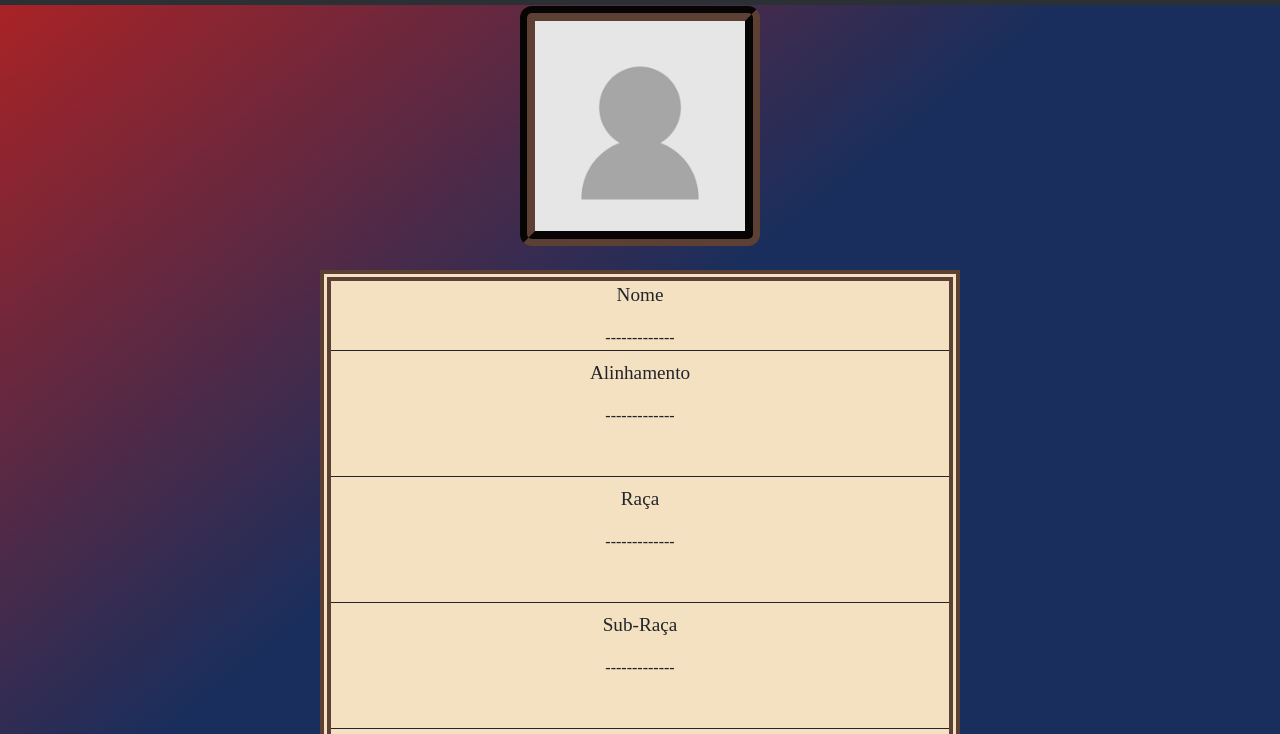
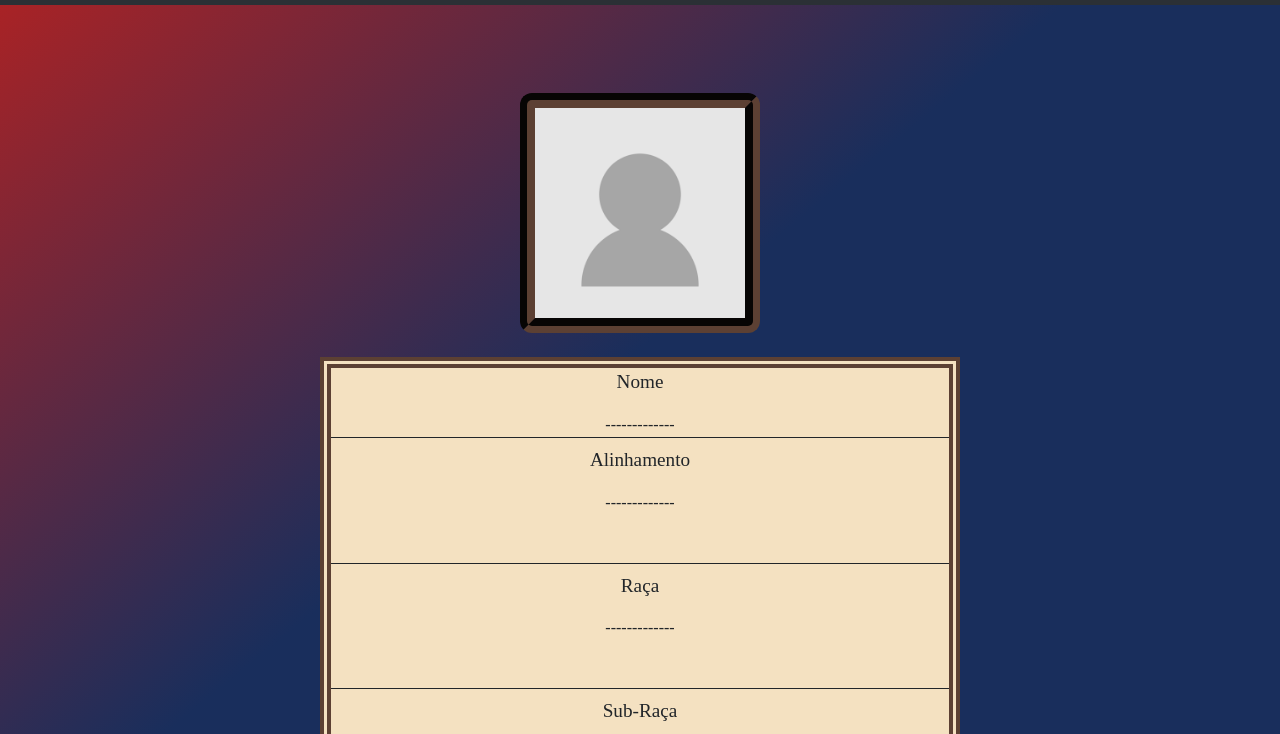
Before and after one commit to RRaYaSS/RpgDosCrias, a plain HTML site: page views/withDesc.html in a window 1280 px wide. Shown: the part 51-785 px from the top of the page. Drawn offline with nearby package versions, Linux system fonts and the light colour scheme.

Commit message:
ajuste de css

```diff
--- a/css/personagens.css
+++ b/css/personagens.css
@@ -1,3 +1,8 @@
+body
+{
+    overflow-y: auto;
+    overflow-x: hidden;
+}
 .containerPersonagen{
     background-color: #f4e1c1;
     width: 30rem;
@@ -31,3 +36,7 @@
     border: 15px groove #5c4033;
     border-radius: 12px;
 }
+.containerPerson
+{
+    padding-top: 20vh;
+}
--- a/css/wDesc.css
+++ b/css/wDesc.css
@@ -1,8 +1,10 @@
 body
 {
- overflow: auto;
+ overflow-y: auto;
+ overflow-x: hidden;
 }
-.conteinerPersonageDesc{
+.conteinerPersonageDesc
+{
     background-color: #f4e1c1;
     min-width: 40rem;
     min-height: 45rem;
@@ -12,12 +14,14 @@ body
     overflow-y: auto;
     overflow-x: hidden;
 }
-.desc{
+.desc
+{
 
     width: 100%;
     min-height: 3rem;
     height: auto;
 }
-.ftPerson{
+.ftPerson
+{
     margin-top: 30rem;
 }
--- a/views/withDesc.html
+++ b/views/withDesc.html
@@ -10,7 +10,7 @@
     <link rel="stylesheet" href="../css/wDesc.css">
     <link rel="shortcut icon" href="../img/favicon-16x16.png" type="image/x-icon">
 </head>
-<body class="d-flex justify-content-center align-items-center flex-column vh-100">
+<body class="d-flex justify-content-center align-items-center flex-column ">
         <nav class="navbar navbar-expand-lg bg-body-tertiary "data-bs-theme="dark">
             <div class="container-fluid">
                 <a class="navbar-brand" href="#">RPG Dos Crias</a>
@@ -34,8 +34,8 @@
             </div>
         </nav>
 
-        <div class="d-flex flex-column align-items-center justify-content-center gap-4">
-        <div class="ftPerson">
+        <div class=" containerPerson d-flex flex-column align-items-center justify-content-center gap-4 mt-5 pt-5">
+        <div class="ftPerson mt-5">
 
         </div>
         <div class="conteinerPersonageDesc d-flex  align-items-center flex-column gap-2">
```
Also changed, not shown: index.html (+1 -1 lines), views/gerarPersonagem.html (+4 -4 lines), views/whitoutDesc.html (+3 -3 lines).
